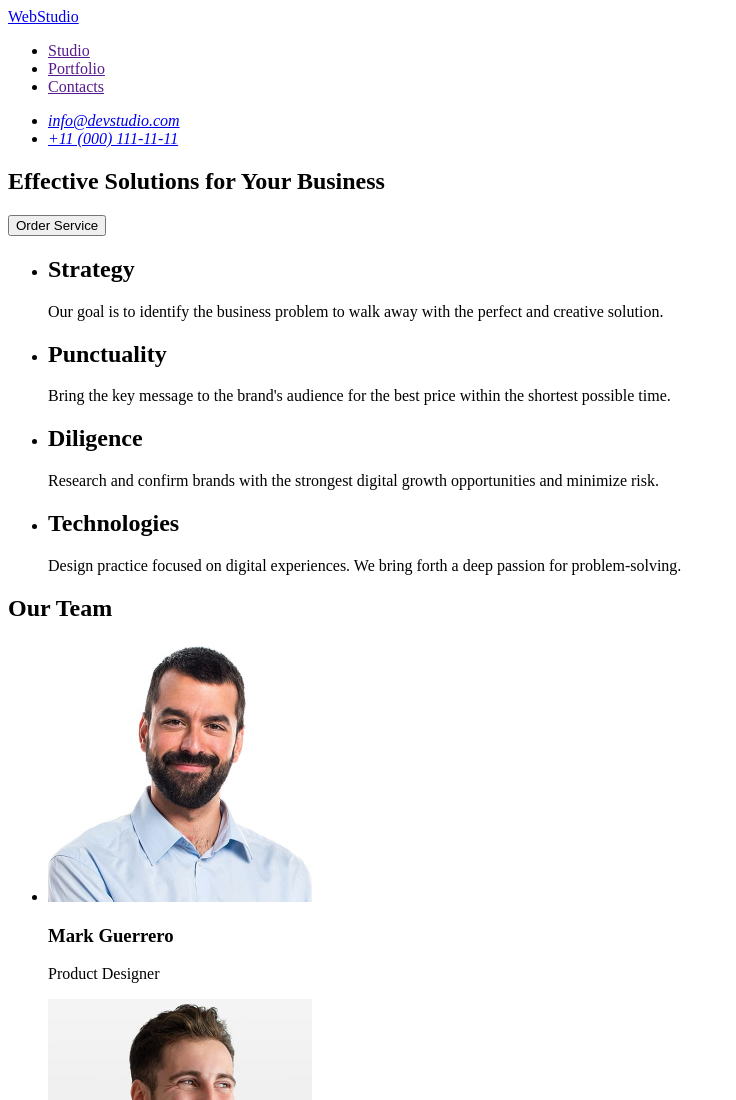
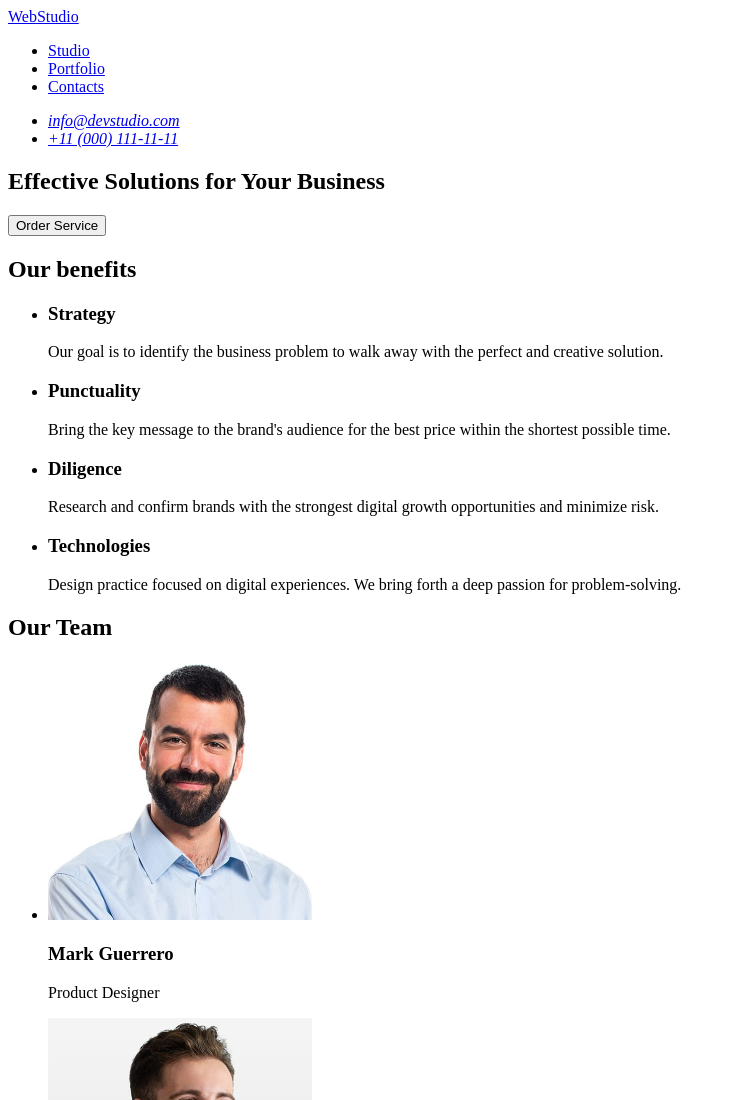
Before and after one commit to AlinaSlp/goit-markup-hw-01, a plain HTML site: page index.html in a window 1280 px wide. Shown: the top 1100 px of the page, without its empty margins (0-736 px from the left). Drawn offline with Linux system fonts and the light colour scheme.

Commit message:
add initial files

```diff
--- a/index.html
+++ b/index.html
@@ -10,9 +10,9 @@
         <nav>
             <a href="./index.html">WebStudio</a>
             <ul>
-                <li><a href="">Studio</a></li>
-                <li><a href="">Portfolio</a></li>
-                <li><a href="">Contacts</a></li>
+                <li><a href="#">Studio</a></li>
+                <li><a href="#">Portfolio</a></li>
+                <li><a href="#">Contacts</a></li>
             </ul>
         </nav>
         <address>
@@ -24,26 +24,26 @@
     </header>
     <main>
         <section id="hero-banner">
-            <h1>Effective Solutions
-            for Your Business</h1>
+            <h1>Effective Solutions for Your Business</h1>
             <button type="button">Order Service</button>
         </section>
         <section id="benefits">
+            <h2>Our benefits</h2>
             <ul>
                 <li>
-                    <h2>Strategy</h2>
+                    <h3>Strategy</h3>
                     <p>Our goal is to identify the business problem to walk away with the perfect and creative solution.</p>
                 </li>
                 <li>
-                    <h2>Punctuality</h2>
+                    <h3>Punctuality</h3>
                     <p>Bring the key message to the brand's audience for the best price within the shortest possible time.</p>
                 </li>
                 <li>
-                    <h2>Diligence</h2>
+                    <h3>Diligence</h3>
                     <p>Research and confirm brands with the strongest digital growth opportunities and minimize risk.</p>
                 </li>
                 <li>
-                    <h2>Technologies</h2>
+                    <h3>Technologies</h3>
                     <p>Design practice focused on digital experiences. We bring forth a deep passion for problem-solving.</p>
                 </li>
             </ul>
```
